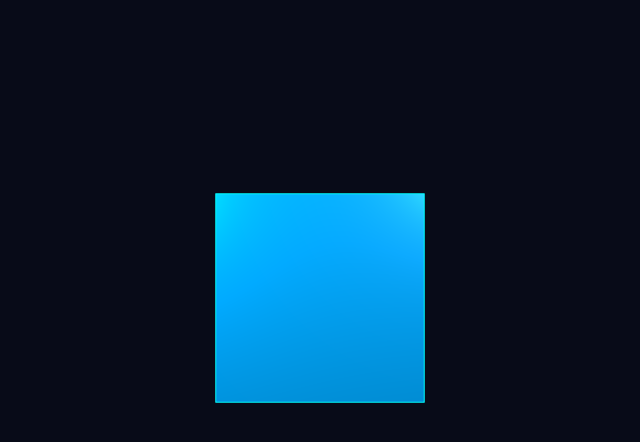
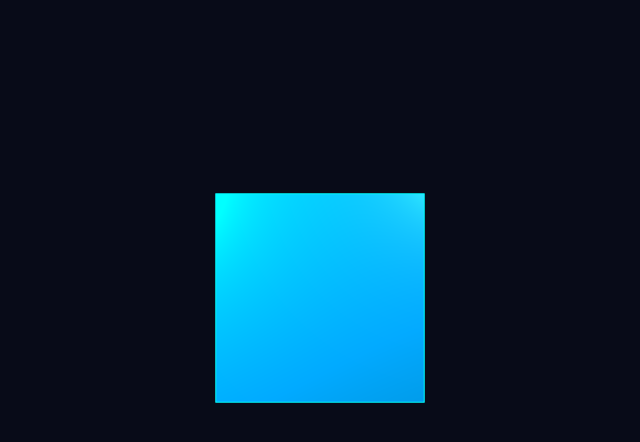
Before and after one commit to drpardhan093-beep/dr_ankit_3d_world-, a plain HTML site: page index.html in a window 1280 px wide. Shown: the part 102-544 px from the top of the page, without its empty margins (320-960 px from the left). Drawn offline with nearby package versions, Linux system fonts and the light colour scheme; animation ran at ten frames a second.

Commit message:
Update index.html

```diff
--- a/index.html
+++ b/index.html
@@ -63,14 +63,16 @@ roughness: 0.25
 const cube = new THREE.Mesh(geometry, material);
 scene.add(cube);
     // Neon glow effect
-const glowLight = new THREE.PointLight(0x00ffff, 80);
+const glowLight = new THREE.PointLight(0x00ffff, 150);
 glowLight.position.set(-3, 2, 4);
 scene.add(glowLight);
 
 // Cube edges
 const edges = new THREE.EdgesGeometry(geometry);
 const lineMaterial = new THREE.LineBasicMaterial({
-    color: 0x00ffff
+    color: 0x00ffff,
+    transparent: false,
+    linewidth: 3
 });
 
 const cubeEdges = new THREE.LineSegments(edges, lineMaterial);
```
